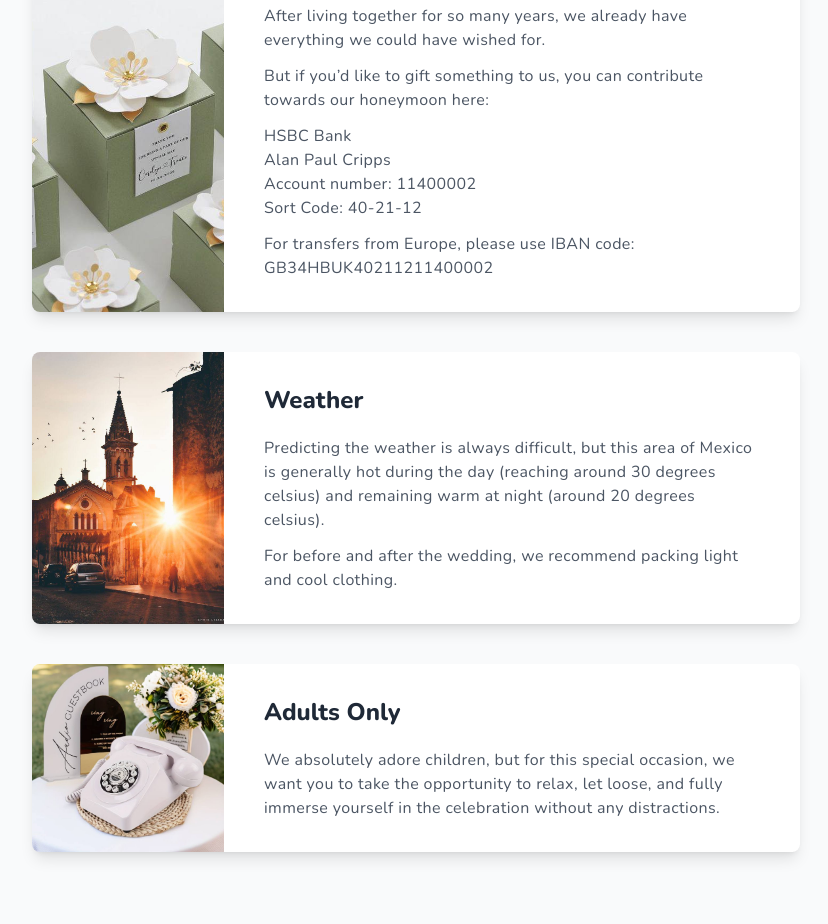
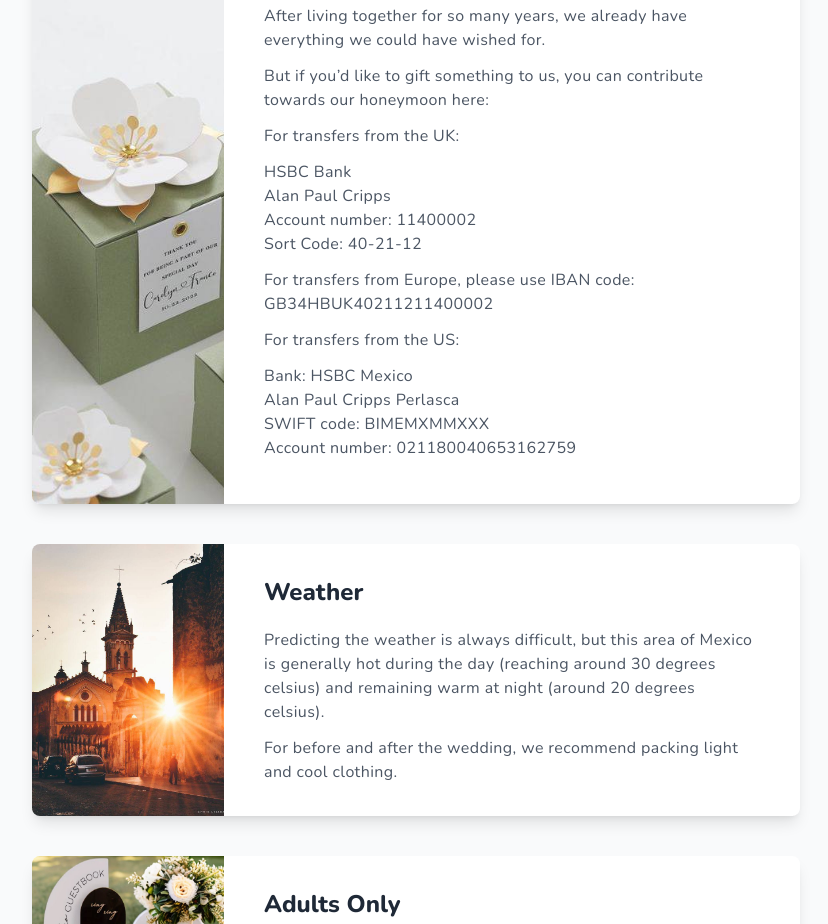
Before and after one commit to Kristina-zh/weeding-invitation, a Next.js app: page / in a window 1280 px wide. Shown: the part 3000-3924 px from the top of the page, without its empty margins (224-1052 px from the left). Built offline with nearby package versions, Linux system fonts and the light colour scheme; a web font is replaced by a local one.

Commit message:
updated gifts info

```diff
--- a/src/app/translations.ts
+++ b/src/app/translations.ts
@@ -148,6 +148,7 @@ export const weddingTranslations = {
       content: [
         'After living together for so many years, we already have everything we could have wished for.',
         'But if you’d like to gift something to us, you can contribute towards our honeymoon here:',
+        'For transfers from the UK:',
         [
           'HSBC Bank',
           'Alan Paul Cripps',
@@ -155,6 +156,14 @@ export const weddingTranslations = {
           'Sort Code: 40-21-12',
         ],
         'For transfers from Europe, please use IBAN code: GB34HBUK40211211400002',
+        'For transfers from the US:',
+        [
+          'Bank: HSBC Mexico',
+          'Alan Paul Cripps Perlasca',
+          'SWIFT code: BIMEMXMMXXX',
+          'Account number: 021180040653162759',
+        ],
+        '',
       ],
     },
     {
@@ -206,6 +215,7 @@ export const weddingTranslations = {
         'Alan Paul Cripps Perlasca',
         'HSBC',
         'CLABE: 021180040653162759',
+        'Para transferencias desde US, UK o Europa, ve esta página en Inglés.',
       ],
     },
     {
```
